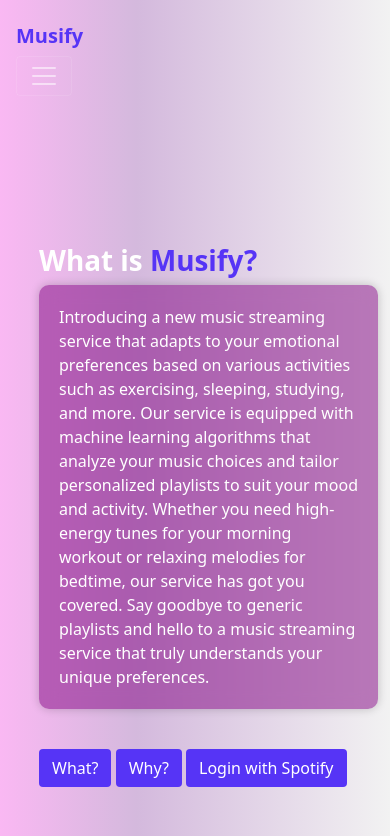
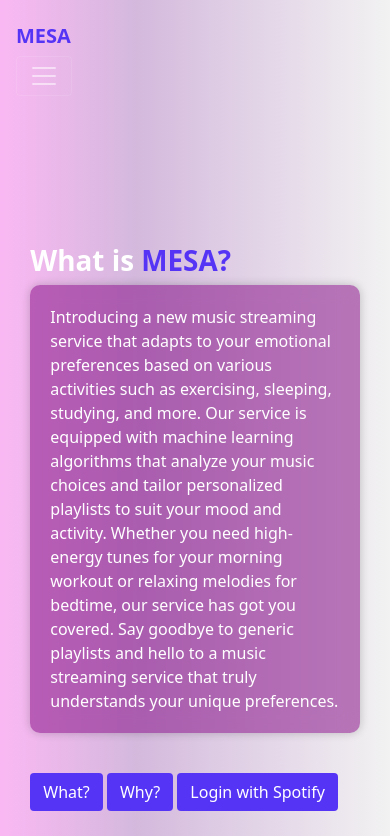
Before and after one commit to dheeraj-coding/mesa-recommender, a Flask app: page / in a window 390 px wide. Shown: the top 836 px of the page. Run offline with Flask 2, Linux system fonts and the light colour scheme; parts of the project's set-up code (start-up, migrations or seed data) failed here and were passed over; some libraries are stand-ins or nearby versions.

Commit message:
Center align spaceman

```diff
--- a/templates/hello.html
+++ b/templates/hello.html
@@ -20,7 +20,7 @@
 
 <body class="app" id="maincontainer">
 <nav class="navbar navbar-expand-lg p-3 navbar-dark">
-    <a class="navbar-brand" id="title" href="#"><strong>Musify</strong></a>
+    <a class="navbar-brand" id="title" href="#"><strong>MESA</strong></a>
     <button
             class="navbar-toggler"
             type="button"
@@ -34,14 +34,14 @@
     </button>
 </nav>
 
-<div class="container">
-    <div class="row mt-5">
+<div class="container-fluid">
+    <div class="row mt-5" style="padding-left: 5%; padding-right: 5%;">
         <div class="col-xs-12 col-lg-6 text-white mt-5">
             <div class="col contactive section-container" id="section-container1">
                 <h1 class="mt-5">
                     <strong>
                         What is
-                        <span id="title">Musify?</span>
+                        <span id="title">MESA?</span>
                     </strong>
                 </h1>
                 <p class="glass-card">
@@ -99,7 +99,7 @@
                 Login with Spotify
             </button>
         </div>
-        <div class="col-xs-12 col-lg-6 mt-5 ml-5" style="padding-left: 10%">
+        <div class="col-xs-12 col-lg-6 mt-5 ml-5" style="text-align: center">
             <img
                     src="https://i.postimg.cc/90CkH450/spaceman6-removebg-preview.png"
                     class="mt-5 ml-5"
```
